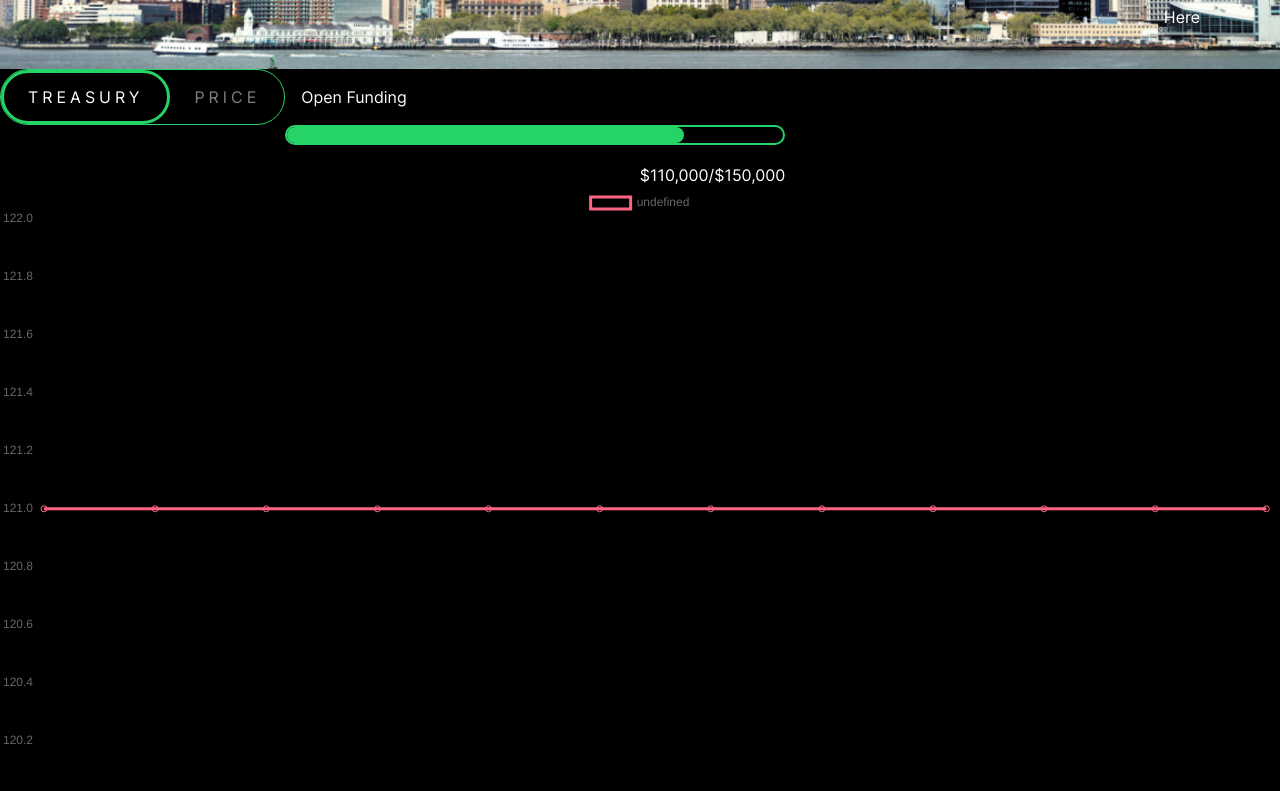
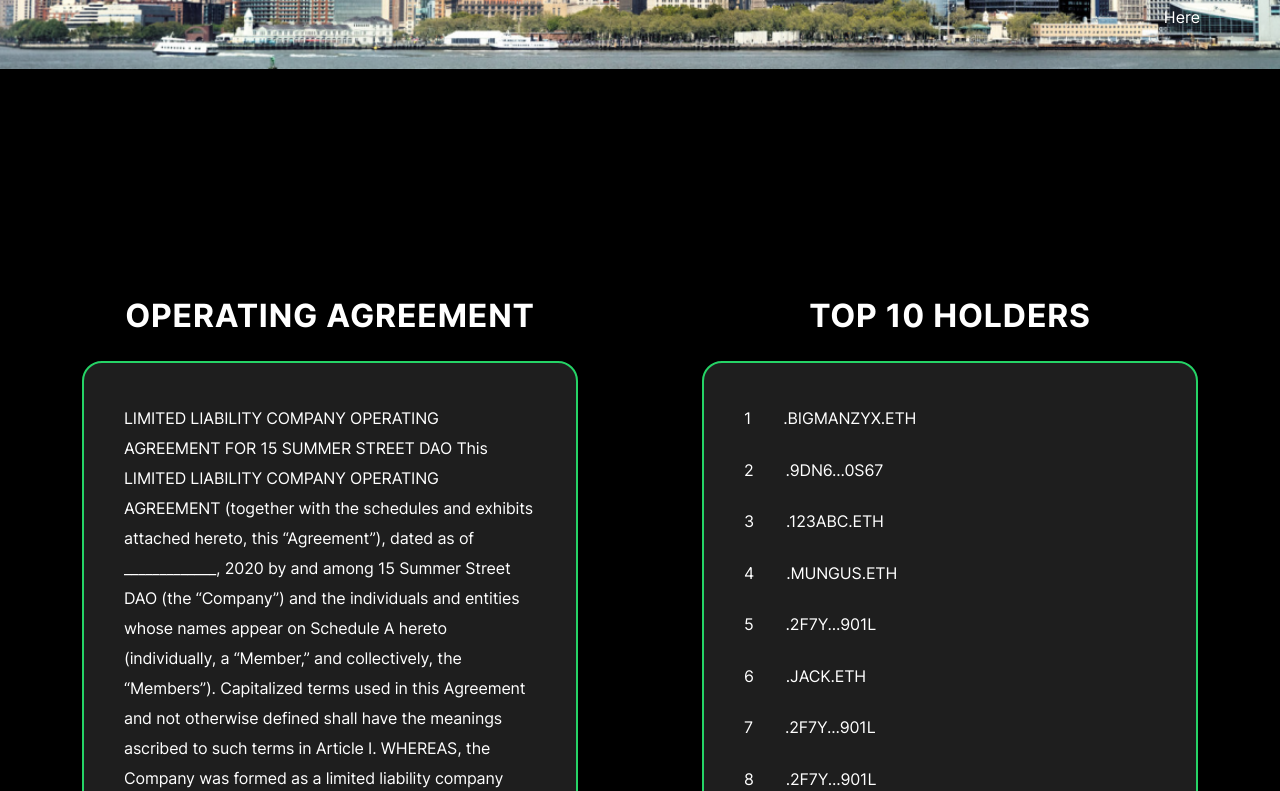
Before and after one commit to bihlasagna/Savant-protocol-frontend, a React (Create React App) app: page /vehicle in a window 1280 px wide. Shown: the part 500-1291 px from the top of the page. Built offline with nearby package versions, Linux system fonts and the light colour scheme.

Commit message:
Add operating aggreement and top 10 holders component

```diff
--- a/src/components/Box/index.jsx
+++ b/src/components/Box/index.jsx
@@ -2,14 +2,14 @@ import './index.scss';
 
 const Box = ({ children, title }) => {
   return (
-    <>
+    <div className="box-item flex-1">
       {title && (
-        <div className="box-title font-bold tracking-wide text-center">
+        <div className="box-title font-bold tracking-wide text-center text-white">
           {title}
         </div>
       )}
-      <div className="common-box">{children}</div>
-    </>
+      <div className="common-box text-white">{children}</div>
+    </div>
   );
 };
 
--- a/src/components/Box/index.scss
+++ b/src/components/Box/index.scss
@@ -2,6 +2,7 @@
   background: #1e1e1e;
   border: 2px solid #25d366;
   border-radius: 20px;
+  padding: 40px;
 }
 
 .box-title {
--- a/src/components/VehicleMainContent/index.jsx
+++ b/src/components/VehicleMainContent/index.jsx
@@ -1,5 +1,19 @@
 import cx from 'classnames';
+import Box from 'components/Box';
 import './index.scss';
+
+const topHolders = [
+  'BIGMANZYX.ETH',
+  '9DN6...0S67',
+  '123ABC.ETH',
+  'MUNGUS.ETH',
+  '2F7Y...901L',
+  'JACK.ETH',
+  '2F7Y...901L',
+  '2F7Y...901L',
+  'JACK.ETH',
+  '2F7Y...901L',
+];
 
 const VehicleMainContent = ({ children, ...rest }) => {
   return (
@@ -7,26 +21,35 @@ const VehicleMainContent = ({ children, ...rest }) => {
       <div className="showcase-one"></div>
       <div className="showcase-two"></div>
       <div className="showcase-three flex flex-row">
-        <div className="operating-agreement">
-          <p>OPERATING AGREEMENT</p>
-          <div className="operating-agreement-content">
-            LIMITED LIABILITY COMPANY OPERATING AGREEMENT FOR 15 SUMMER STREET
-            DAO This LIMITED LIABILITY COMPANY OPERATING AGREEMENT (together
-            with the schedules and exhibits attached hereto, this “Agreement”),
-            dated as of _____________, 2020 by and among 15 Summer Street DAO
-            (the “Company”) and the individuals and entities whose names appear
-            on Schedule A hereto (individually, a “Member,” and collectively,
-            the “Members”). Capitalized terms used in this Agreement and not
-            otherwise defined shall have the meanings ascribed to such terms in
-            Article I. WHEREAS, the Company was formed as a limited liability
-            company under the laws of the New York by the filing of its Articles
-            of Organization (as amended, modified, restated or supplemented from
-            time to time, the “Articles”) with the Office of theSecretary of
-            State of the State of New York (the “Department of State”) and the
-            Members hereby adopt and ratify the Articles and all acts taken in
-            connection therewith;
-          </div>
-          <div className="pagination">1/50</div>
+        <div className="operating-agreement flex flex-row">
+          <Box title="OPERATING AGREEMENT">
+            <div className="operating-agreement-content">
+              LIMITED LIABILITY COMPANY OPERATING AGREEMENT FOR 15 SUMMER STREET
+              DAO This LIMITED LIABILITY COMPANY OPERATING AGREEMENT (together
+              with the schedules and exhibits attached hereto, this
+              “Agreement”), dated as of _____________, 2020 by and among 15
+              Summer Street DAO (the “Company”) and the individuals and entities
+              whose names appear on Schedule A hereto (individually, a “Member,”
+              and collectively, the “Members”). Capitalized terms used in this
+              Agreement and not otherwise defined shall have the meanings
+              ascribed to such terms in Article I. WHEREAS, the Company was
+              formed as a limited liability company under the laws of the New
+              York by the filing of its Articles of Organization (as amended,
+              modified, restated or supplemented from time to time, the
+              “Articles”) with the Office of theSecretary of State of the State
+              of New York (the “Department of State”) and the Members hereby
+              adopt and ratify the Articles and all acts taken in connection
+              therewith;
+            </div>
+            <div className="pagination text-white mt-4">1/50</div>
+          </Box>
+          <Box topHolders title="TOP 10 HOLDERS">
+            {topHolders.map((item, index) => (
+              <div className="top-holder-item" key={index}>
+                <span className="mr-8">{index + 1}</span>.{item}
+              </div>
+            ))}
+          </Box>
         </div>
       </div>
       <div className="additional-financial-info"></div>
--- a/src/components/VehicleMainContent/index.scss
+++ b/src/components/VehicleMainContent/index.scss
@@ -1,5 +1,36 @@
 .vehicle-main-content {
+  padding: 82px;
   .showcase-three {
     margin-top: 150px;
+
+    .operating-agreement {
+      letter-spacing: -0.009em;
+      line-height: 30px;
+
+      .pagination {
+        text-align: end;
+      }
+
+      .box-item {
+        &:first-child {
+          margin-right: 124px;
+        }
+
+        &:first-child {
+          .common-box {
+            .operating-agreement-content {
+              height: 80%;
+            }
+          }
+        }
+
+        .common-box {
+          height: 578px;
+          display: flex;
+          flex-direction: column;
+          justify-content: space-between;
+        }
+      }
+    }
   }
 }
--- a/src/containers/VehicleMain/index.jsx
+++ b/src/containers/VehicleMain/index.jsx
@@ -1,17 +1,11 @@
 import VehicleMainHeader from 'components/VehicleMainHeader';
-import Spinner from 'components/Spinner';
-import Progressbar from 'components/Progressbar';
-import Chart from 'components/Chart';
-
-const spinnerData = ['TREASURY', 'PRICE'];
+import VehicleMainContent from 'components/VehicleMainContent';
 
 const VehicleMain = () => {
   return (
     <>
       <VehicleMainHeader />
-      <Spinner data={spinnerData} />
-      <Progressbar />
-      <Chart />
+      <VehicleMainContent />
     </>
   );
 };
--- a/tailwind.config.js
+++ b/tailwind.config.js
@@ -9,8 +9,6 @@ module.exports = {
       white: '#ffffff',
       black: '#000000',
     },
-    fontFamily: {},
-    spacing: {},
     extend: {
       spacing: {},
       borderRadius: {
```
